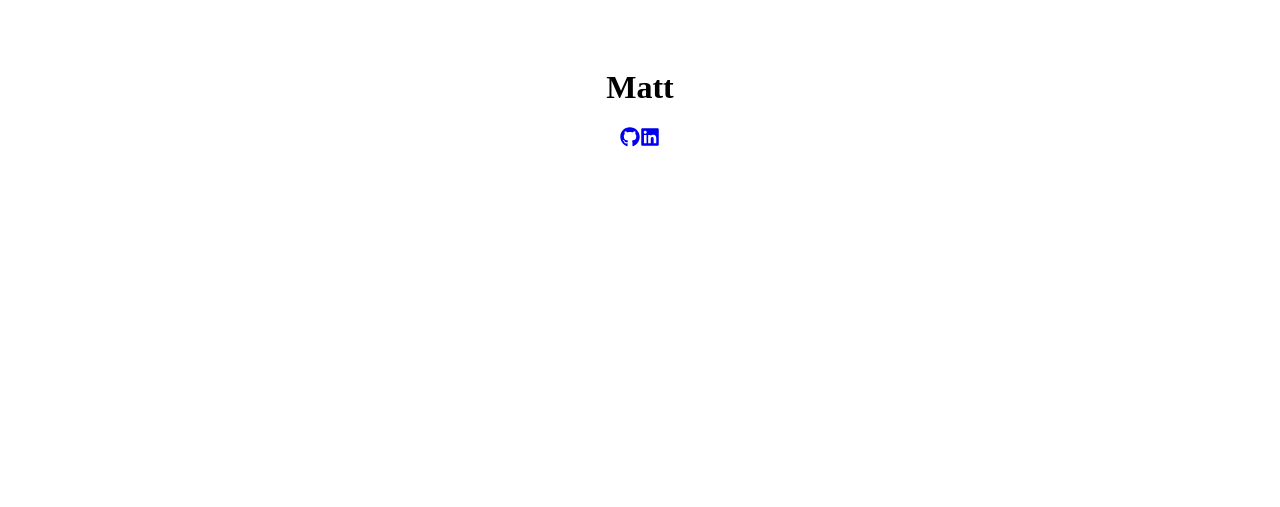
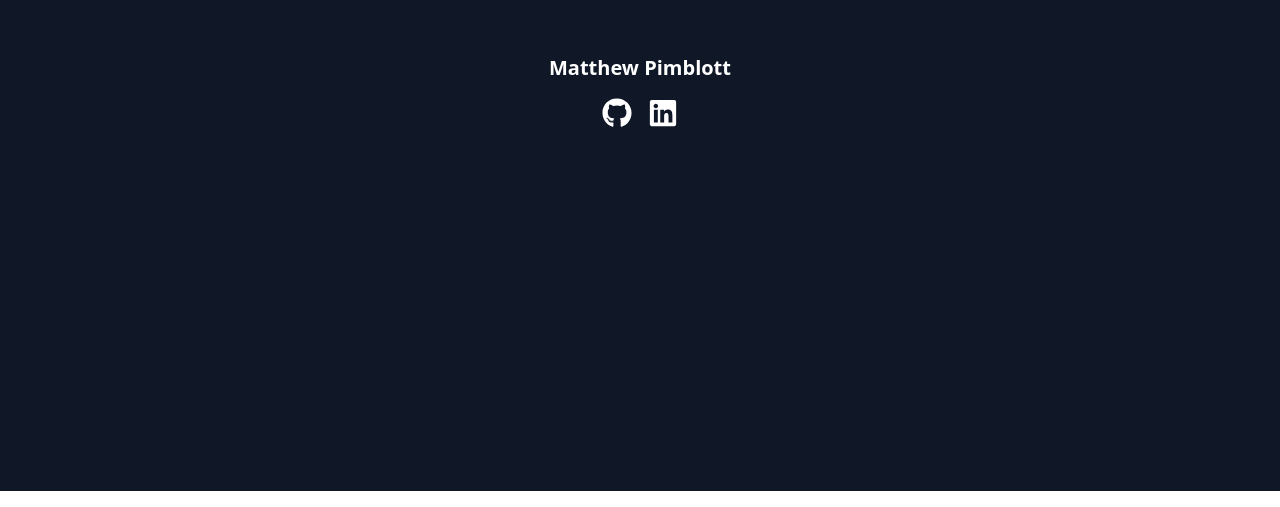
Before and after one commit to mpimblott/mpimblott.github.io, a React (Vite) app: page / in a window 1280 px wide. Shown: the part 309-816 px from the top of the page. Built offline with nearby package versions, Linux system fonts and the light colour scheme.

Commit message:
Fix tailwind

```diff
--- a/src/App.css
+++ /dev/null
@@ -1,3 +0,0 @@
-@tailwind base;
-@tailwind components;
-@tailwind utilities;
--- a/src/App.tsx
+++ b/src/App.tsx
@@ -3,10 +3,10 @@ import { FaGithub, FaLinkedin } from 'react-icons/fa';
 function App() {
   return (
     <div className="flex flex-col justify-center items-center min-h-screen bg-gray-900 text-white">
-      <h1 className="text-5xl font-bold mb-4">Matt</h1>
-      <div className="flex flex-row gap-x-80">
-        <a href="#" className="hover:text-blue-300"><FaGithub size={20} /></a>
-        <a href="#" className="hover:text-blue-300"><FaLinkedin size={20} /></a>
+      <h1 className="text-xl font-bold mb-4">Matthew Pimblott</h1>
+      <div className="flex gap-x-4">
+        <a href="https://github.com/mpimblott" className="hover:text-blue-300"><FaGithub size={30} /></a>
+        <a href="https://www.linkedin.com/in/matthew-pimblott/" className="hover:text-blue-300"><FaLinkedin size={30} /></a>
       </div>
     </div>
   );
--- a/src/index.css
+++ b/src/index.css
@@ -1,3 +1 @@
-@tailwind base;
-@tailwind components;
-@tailwind utilities;
+@import "tailwindcss";
```
